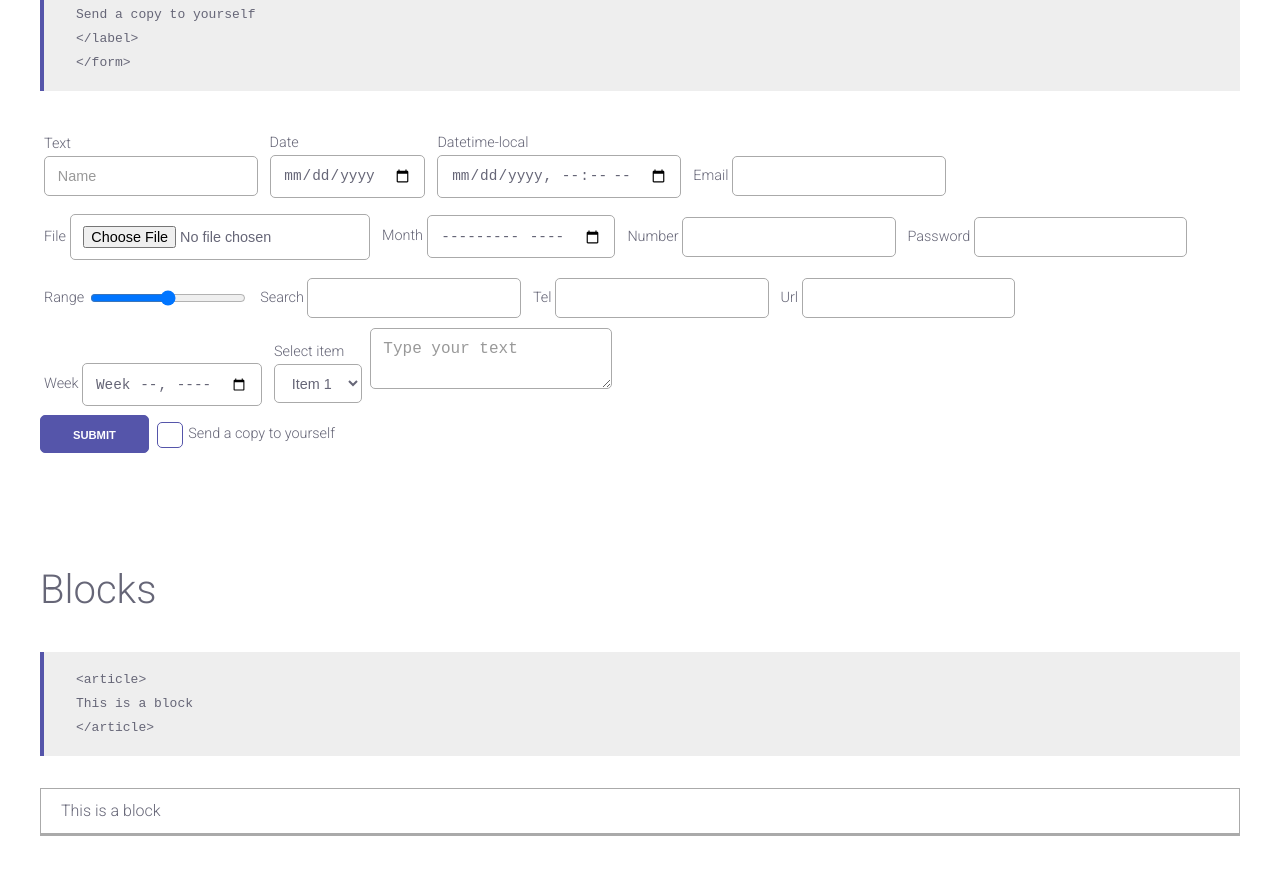
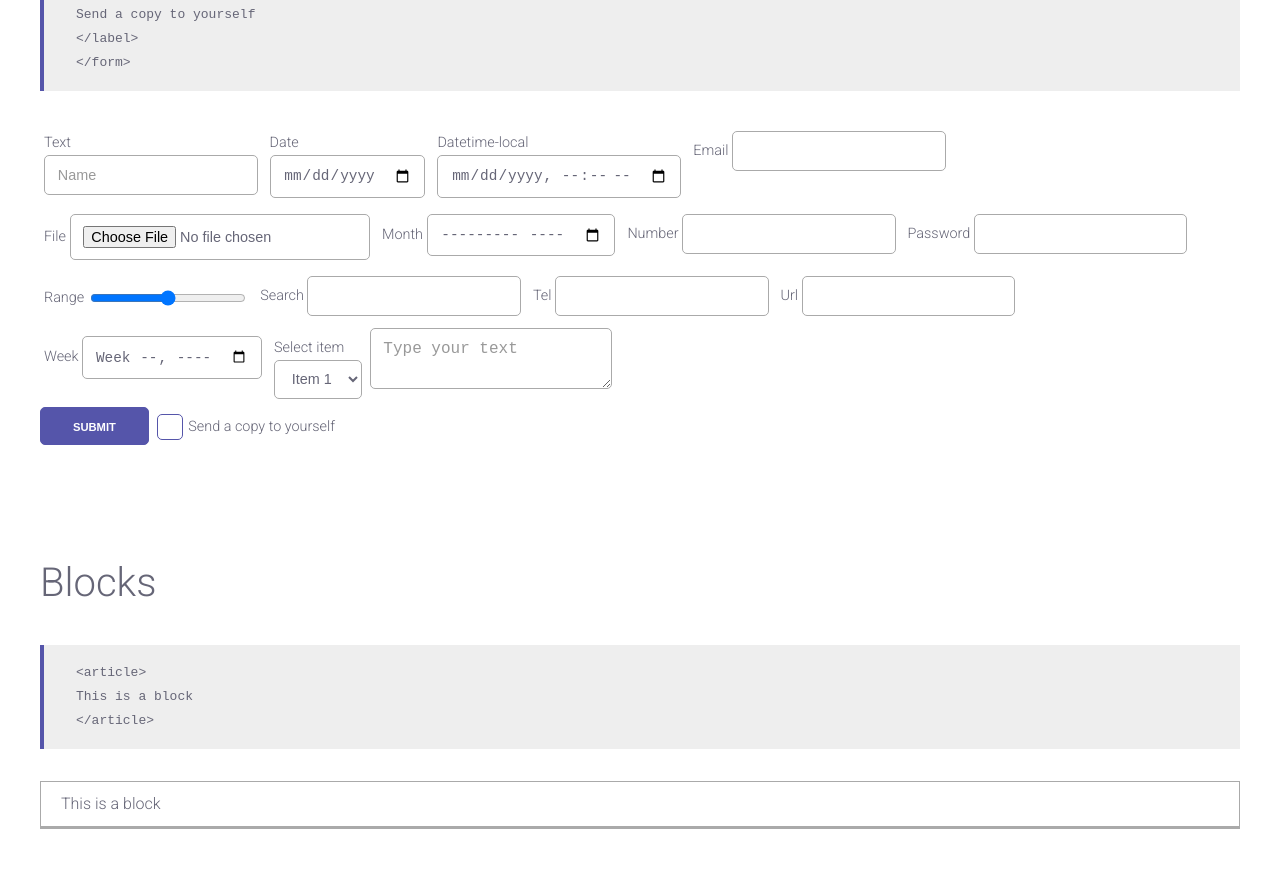
Before and after one commit to henriquegogo/tuiuiu, a website: page index.html in a window 1280 px wide. Shown: the part 2740-3615 px from the top of the page. Drawn offline with Linux system fonts and the light colour scheme.

Commit message:
Form fields alignment

```diff
--- a/package.json
+++ b/package.json
@@ -1,6 +1,6 @@
 {
   "name": "tuiuiu",
-  "version": "2.0.2",
+  "version": "2.0.3",
   "description": "Classless CSS toolkit",
   "main": "tuiuiu.css",
   "repository": "henriquegogo/tuiuiu",
--- a/tuiuiu.css
+++ b/tuiuiu.css
@@ -174,6 +174,7 @@ label {
   display: inline-block;
   padding: 0.5rem 0.25rem;
   font-size: 0.9rem;
+  vertical-align: top;
 }
 textarea {
   padding: 0.7rem 0.8rem;
```
